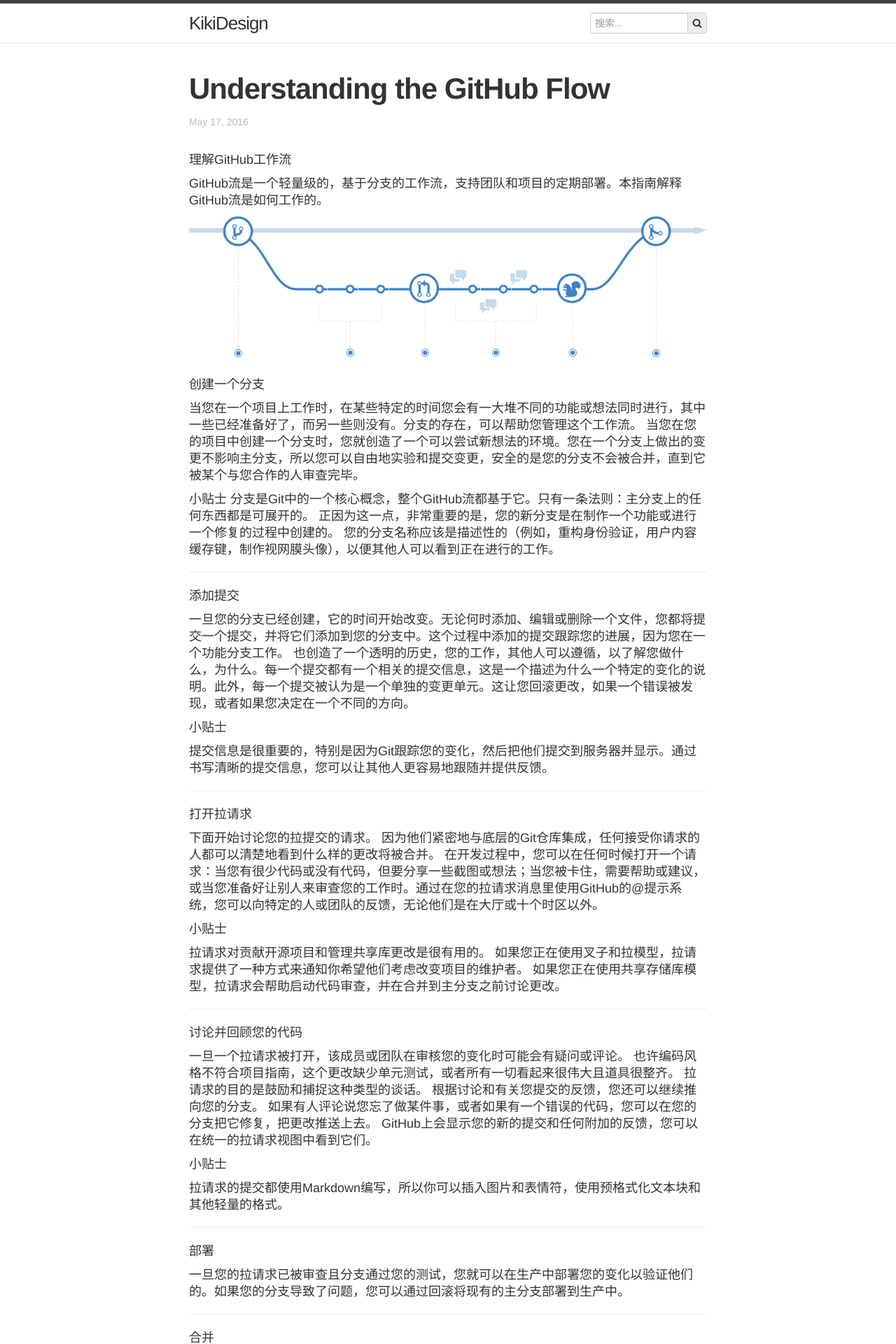
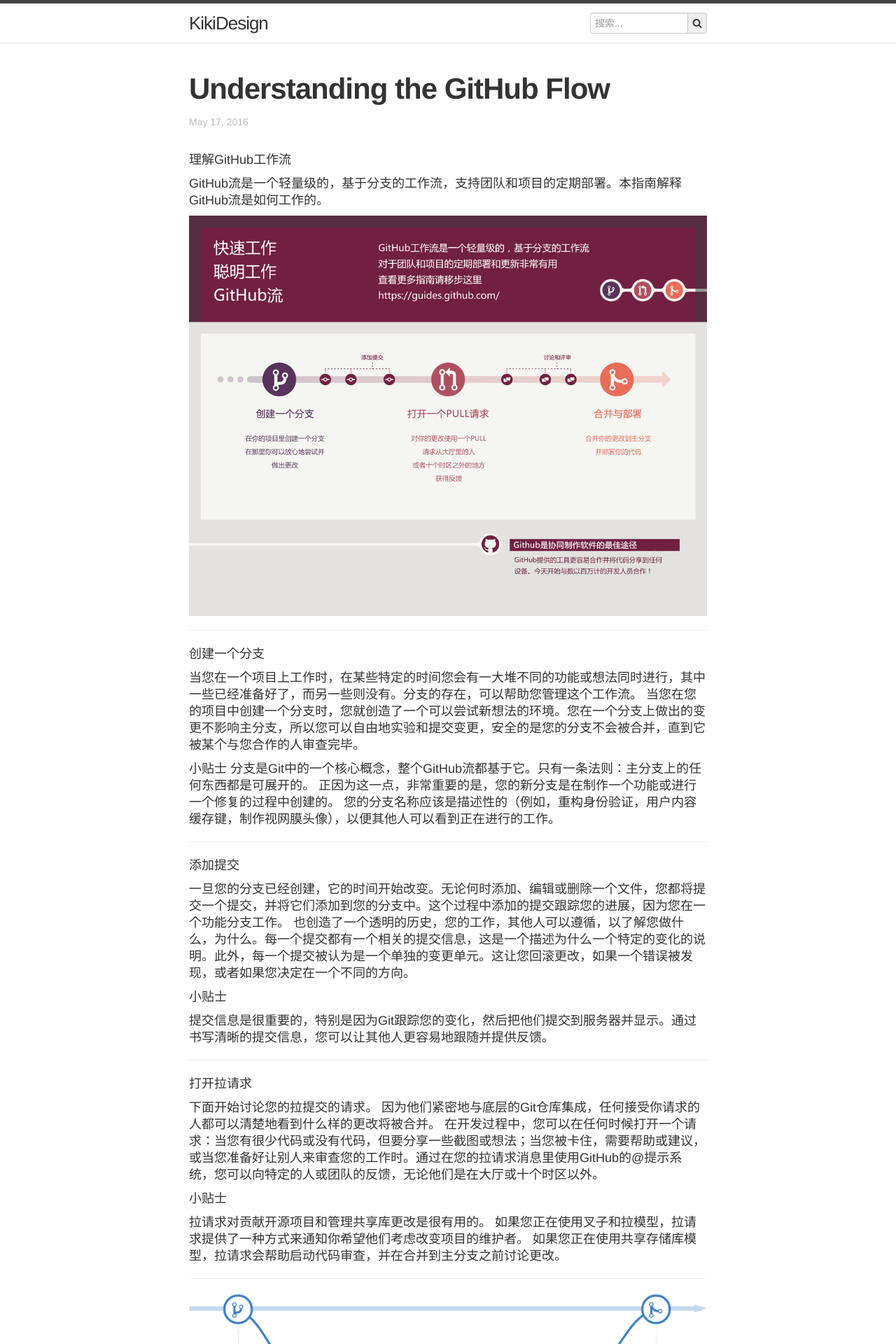
Before and after one commit to kikidesign/kikidesign.github.io, a Jekyll site: the page built from _posts/2016-05-17-Understanding-the-GitHub-Flow.md, in a window 1280 px wide. Shown: the top 1920 px of the page at 70% size. Built offline with Jekyll 4.4.1, drawn with Linux system fonts in a browser that asks for light colours.

Commit message:
Github Flow

```diff
--- a/_posts/2016-05-17-Understanding-the-GitHub-Flow.md
+++ b/_posts/2016-05-17-Understanding-the-GitHub-Flow.md
@@ -10,7 +10,8 @@
 GitHub流是一个轻量级的，基于分支的工作流，支持团队和项目的定期部署。本指南解释GitHub流是如何工作的。
 
 
-![Deployment-Target](https://raw.githubusercontent.com/kikidesign/kikidesign.github.io/master/_image/GitHub-Flow.png)
+![xcode6 ineligible devices](https://raw.githubusercontent.com/kikidesign/kikidesign.github.io/master/_image/githubflow-online-cn.png)
+
 ----------------
 
 创建一个分支
@@ -50,6 +51,8 @@
 
 ----------------
 
+![Deployment-Target](https://raw.githubusercontent.com/kikidesign/kikidesign.github.io/master/_image/GitHub-Flow.png)
+
 讨论并回顾您的代码
 
 一旦一个拉请求被打开，该成员或团队在审核您的变化时可能会有疑问或评论。
@@ -85,5 +88,3 @@
 了解更多信息，查看我们的帮助文章。
 
 ----------------
-
-![xcode6 ineligible devices](https://raw.githubusercontent.com/kikidesign/kikidesign.github.io/master/_image/githubflow-online-cn.png)
```
